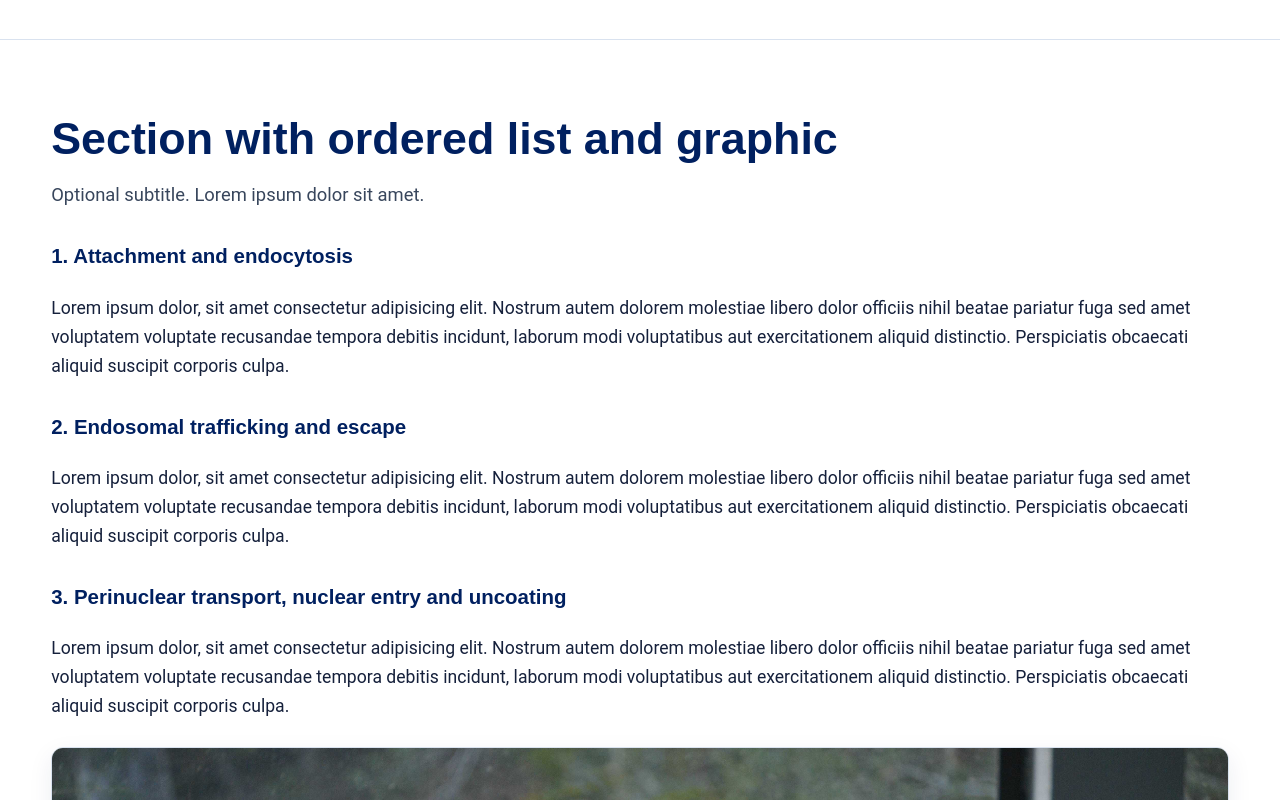
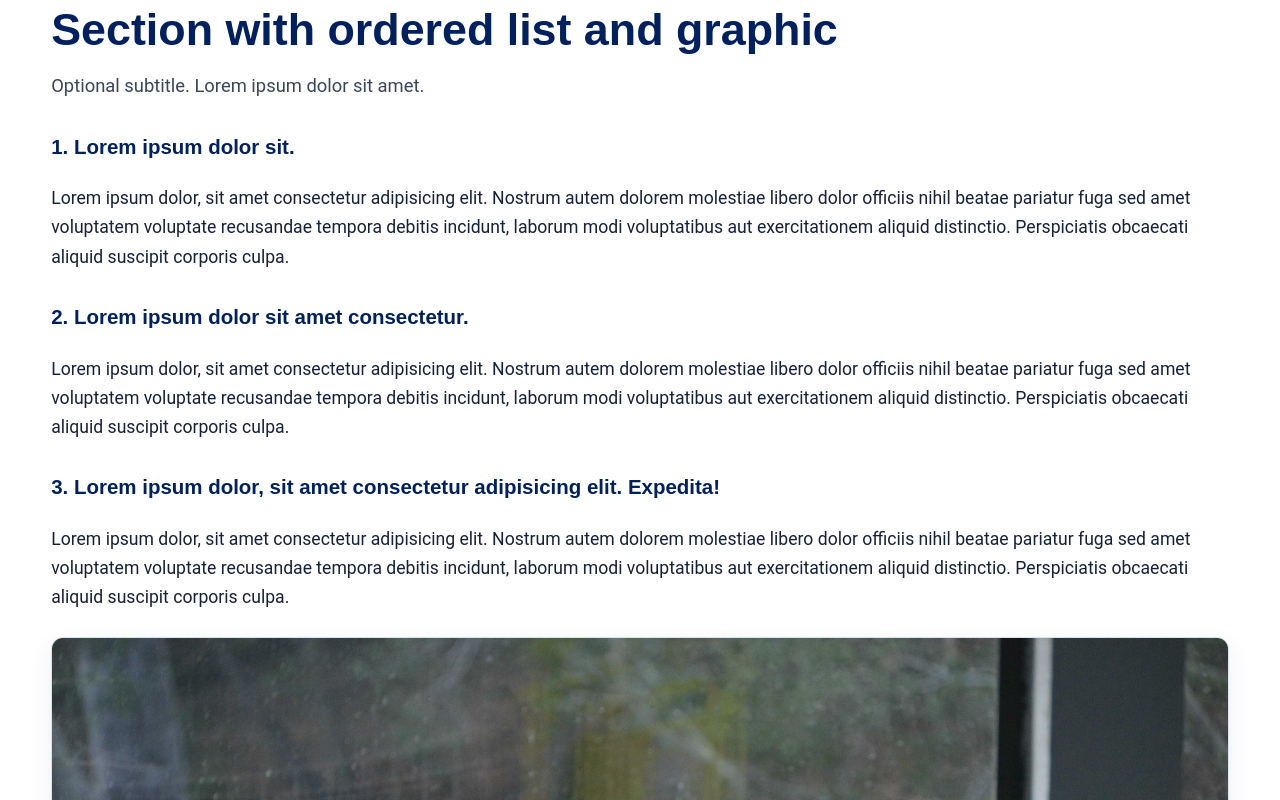
Before and after one commit to ray-vvk/lc, a React (Vite) app: page / in a window 1280 px wide. Shown: the part 4860-5660 px from the top of the page. Built offline with nearby package versions, Linux system fonts and the light colour scheme.

Commit message:
boom. finished. for now.

```diff
--- a/src/App.tsx
+++ b/src/App.tsx
@@ -179,10 +179,8 @@ function App() {
                     <tr>
                       <td>Data points. Lorem ipsum dolor sit amet consectetur adipisicing elit. Voluptas, culpa.</td>
                       <td>Data points. Lorem ipsum dolor sit amet consectetur adipisicing elit. Voluptas, culpa.</td>
-                      <td>Data points. Lorem ipsum dolor sit amet consectetur adipisicing elit. Voluptas, culpa.</td>
                     </tr>
                     <tr>
-                      <td>Data points. Lorem ipsum dolor sit amet consectetur adipisicing elit. Voluptas, culpa.</td>
                       <td>Data points. Lorem ipsum dolor sit amet consectetur adipisicing elit. Voluptas, culpa.</td>
                       <td>Data points. Lorem ipsum dolor sit amet consectetur adipisicing elit. Voluptas, culpa.</td>
                     </tr>
@@ -200,19 +198,19 @@ function App() {
             <h2>Section with ordered list and graphic</h2>
             <p className="lead">Optional subtitle. Lorem ipsum dolor sit amet.</p>
 
-            <h3>1. Attachment and endocytosis</h3>
+            <h3>1. Lorem ipsum dolor sit.</h3>
             <p>Lorem ipsum dolor, sit amet consectetur adipisicing elit. Nostrum autem dolorem molestiae libero dolor
               officiis nihil beatae pariatur fuga sed amet voluptatem voluptate recusandae tempora debitis incidunt, laborum
               modi voluptatibus aut exercitationem aliquid distinctio. Perspiciatis obcaecati aliquid suscipit corporis
               culpa.</p>
 
-            <h3>2. Endosomal trafficking and escape</h3>
+            <h3>2. Lorem ipsum dolor sit amet consectetur.</h3>
             <p>Lorem ipsum dolor, sit amet consectetur adipisicing elit. Nostrum autem dolorem molestiae libero dolor
               officiis nihil beatae pariatur fuga sed amet voluptatem voluptate recusandae tempora debitis incidunt, laborum
               modi voluptatibus aut exercitationem aliquid distinctio. Perspiciatis obcaecati aliquid suscipit corporis
               culpa.</p>
 
-            <h3>3. Perinuclear transport, nuclear entry and uncoating</h3>
+            <h3>3. Lorem ipsum dolor, sit amet consectetur adipisicing elit. Expedita!</h3>
             <p>Lorem ipsum dolor, sit amet consectetur adipisicing elit. Nostrum autem dolorem molestiae libero dolor
               officiis nihil beatae pariatur fuga sed amet voluptatem voluptate recusandae tempora debitis incidunt, laborum
               modi voluptatibus aut exercitationem aliquid distinctio. Perspiciatis obcaecati aliquid suscipit corporis
@@ -265,16 +263,16 @@ function App() {
                 laboriosam minus temporibus mollitia ut id consequuntur expedita.</p>
               <div className="cards">
                 <div className="card">
-                  <h3>Did the vector reach the cell?</h3>
-                  <p>Measure attachment and uptake using the capsid-associated signal.</p>
+                  <h3>Lorem ipsum dolor sit.</h3>
+                  <p>Lorem ipsum dolor sit amet consectetur adipisicing elit. Unde ipsam aliquid pariatur, provident quia sunt exercitationem omnis nam. Pariatur, non.</p>
                 </div>
                 <div className="card">
-                  <h3>Did the vector reach the right compartment?</h3>
-                  <p>Assess endosomal, cytoplasmic, perinuclear or nuclear localization.</p>
+                  <h3>Lorem ipsum dolor sit.</h3>
+                  <p>Lorem ipsum dolor sit amet consectetur adipisicing elit. Unde ipsam aliquid pariatur, provident quia sunt exercitationem omnis nam. Pariatur, non.</p>
                 </div>
                 <div className="card">
-                  <h3>Did delivery produce the intended result?</h3>
-                  <p>Measure GFP, another transgene product or the relevant biological response.</p>
+                  <h3>Lorem ipsum dolor sit.</h3>
+                  <p>Lorem ipsum dolor sit amet consectetur adipisicing elit. Unde ipsam aliquid pariatur, provident quia sunt exercitationem omnis nam. Pariatur, non.</p>
                 </div>
               </div>
               <p>Lorem ipsum dolor sit amet consectetur, adipisicing elit. Iusto ipsum eos architecto praesentium quae,
@@ -283,10 +281,7 @@ function App() {
                 dolor placeat assumenda illum. Ipsum illum quos pariatur doloremque doloribus perferendis. Neque amet
                 deleniti officia magni doloremque aperiam!</p>
               <div className="callout">
-                <strong>Practical note:</strong> Fluorescent labeling can alter capsid properties if the label, labeling
-                site
-                or labeling density interferes with receptor binding, capsid stability or infectivity. Appropriate
-                unlabeled-vector controls and functional comparability testing should therefore be included.
+                <strong>Practical note:</strong> Lorem ipsum dolor, sit amet consectetur adipisicing elit. Iure, tenetur maxime alias ducimus expedita aperiam? Modi unde quae tempore, ipsum molestiae, nobis, odio sequi facere amet placeat vitae minima est labore hic. Similique ratione quibusdam laborum repellendus quia expedita illum velit adipisci accusamus nisi magni, cupiditate molestiae commodi suscipit quisquam?
               </div>
             </div>
           </div>
```
